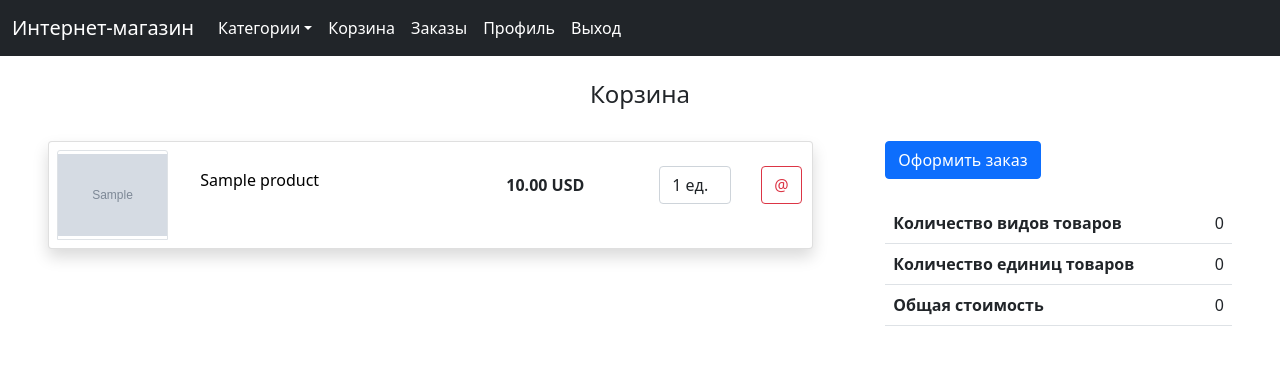
After one commit to NikitaRadin/online_store, a Django app: page /cart/ in a window 1280 px wide. The commit adds this page. Shown: the top 365 px of the page. Run offline with Django 3.2, Linux system fonts and the light colour scheme; a user stored in the database is signed in; tables that the repository leaves empty hold one stand-in row (values such as "Sample post"); grey boxes marked "Sample" are stand-in pictures; some libraries are stand-ins or nearby versions.

Commit message:
Добавлен шаблон для корзины

```diff
--- a/online_store/urls.py
+++ b/online_store/urls.py
@@ -7,6 +7,7 @@ urlpatterns = [
     path('category/', views.category),
     path('subcategory/', views.subcategory),
     path('product/', views.product),
+    path('cart/', views.cart),
     path('user_login/', views.user_login),
     path('user_logout/', views.user_logout),
     path('user_registration/', views.user_registration),
--- a/online_store_app/forms.py
+++ b/online_store_app/forms.py
@@ -5,6 +5,11 @@ from django.contrib.auth.models import User
 
 class ProductMovingToFromCartForm(forms.Form):
     product_id = forms.IntegerField(min_value=1, widget=forms.HiddenInput())
+
+
+class ProductUnitsNumberChangingForm(forms.Form):
+    product_id = forms.IntegerField(min_value=1, widget=forms.HiddenInput())
+    product_units_number = forms.ChoiceField(label='', choices=[(i, f'{i} ед.') for i in range(1, 11)], required=False)
 
 
 class UserLoginForm(AuthenticationForm):
--- a/online_store_app/views.py
+++ b/online_store_app/views.py
@@ -79,6 +79,19 @@ def product(request):
     return render(request, 'product.html', context=context)
 
 
+@login_required(login_url='/user_login',
+                redirect_field_name=None)
+def cart(request):
+    products = [{'object': product_,
+                 'units_number_changing_form': forms.ProductUnitsNumberChangingForm({'product_id': product_.id})}
+                for product_ in request.user.cart.products.all()]
+    context = {'title': 'Корзина',
+               'header': 'Корзина',
+               'products': products}
+    add_basic_context(context)
+    return render(request, 'cart.html', context=context)
+
+
 @user_passes_test(lambda user: not user.is_authenticated,
                   login_url='/category/?category_id=1',
                   redirect_field_name=None)
--- a/templates/basic.html
+++ b/templates/basic.html
@@ -30,7 +30,7 @@
                     </ul>
                 </li>
                 <li class="nav-item">
-                    <a class="nav-link active" href="#">Корзина</a>
+                    <a class="nav-link active" href="/cart">Корзина</a>
                 </li>
                 <li class="nav-item">
                     <a class="nav-link active" href="#">Заказы</a>
--- /dev/null
+++ b/templates/cart.html
@@ -0,0 +1,93 @@
+{% extends "basic.html" %}
+{% block content %}
+{% load crispy_forms_tags %}
+<div class="row">
+    <div class="col-8">
+        <div class="container-fluid">
+            {% for product in products %}
+            <div class="row">
+                <div class="col">
+                    <div class="card h-100 shadow">
+                        <div class="row g-0">
+                            <div class="col-md-2 p-2">
+                                <img src="{{ product.object.image_path }}" class="card-img-top border" height=90
+                                     style="object-fit: contain;">
+                            </div>
+                            <div class="col-md-10 p-2">
+                                <div class="card-body">
+                                    <div class="container-fluid">
+                                        <div class="row">
+                                            <div class="col-6 d-flex">
+                                                <a class="align-self-center" href="/product/?product_id={{ product.object.id }}"
+                                                   style="text-decoration: none; color: black;">
+                                                    <h6 class="card-title text-left">{{ product.object.name }}</h6>
+                                                </a>
+                                            </div>
+                                            <div class="col-3 d-flex">
+                                                <font class="align-self-center" size="3">
+                                                    <b>{{ product.object.price }} {{ product.object.currency }}</b>
+                                                </font>
+                                            </div>
+                                            <div class="col-2 d-flex">
+                                                <form name="productUnitsNumberChangingForm" class="align-self-center"
+                                                      method="POST">
+                                                    {% csrf_token %}
+                                                    {{ product.units_number_changing_form.product_id }}
+                                                    {{ product.units_number_changing_form.product_units_number|as_crispy_field }}
+                                                </form>
+                                            </div>
+                                            <div class="col-1 d-flex">
+                                                <form name="productMovingFromCartForm" class="align-self-center"
+                                                      method="POST">
+                                                    {% csrf_token %}
+                                                    <button name="executionButton" type="submit"
+                                                            class="btn btn-outline-danger">@</button>
+                                                </form>
+                                            </div>
+                                        </div>
+                                    </div>
+                                </div>
+                            </div>
+                        </div>
+                    </div>
+                </div>
+            </div>
+            <br />
+            {% endfor %}
+        </div>
+    </div>
+    <div class="col-4">
+        <div class="container-fluid">
+            <div class="row">
+                <div class="col">
+                    <form name="orderMakingForm" method="POST">
+                        {% csrf_token %}
+                        <button name="executionButton" type="submit" class="btn btn-primary">Оформить заказ</button>
+                    </form>
+                </div>
+            </div>
+            <br />
+            <div class="row">
+                <div class="col">
+                    <table class="table">
+                        <tbody>
+                        <tr>
+                            <th>Количество видов товаров</th>
+                            <td align="right">0</td>
+                        </tr>
+                        <tr>
+                            <th>Количество единиц товаров</th>
+                            <td align="right">0</td>
+                        </tr>
+                        <tr>
+                            <th>Общая стоимость</th>
+                            <td align="right">0</td>
+                        </tr>
+                        </tbody>
+                    </table>
+                </div>
+            </div>
+        </div>
+    </div>
+</div>
+{% endblock content %}
```
